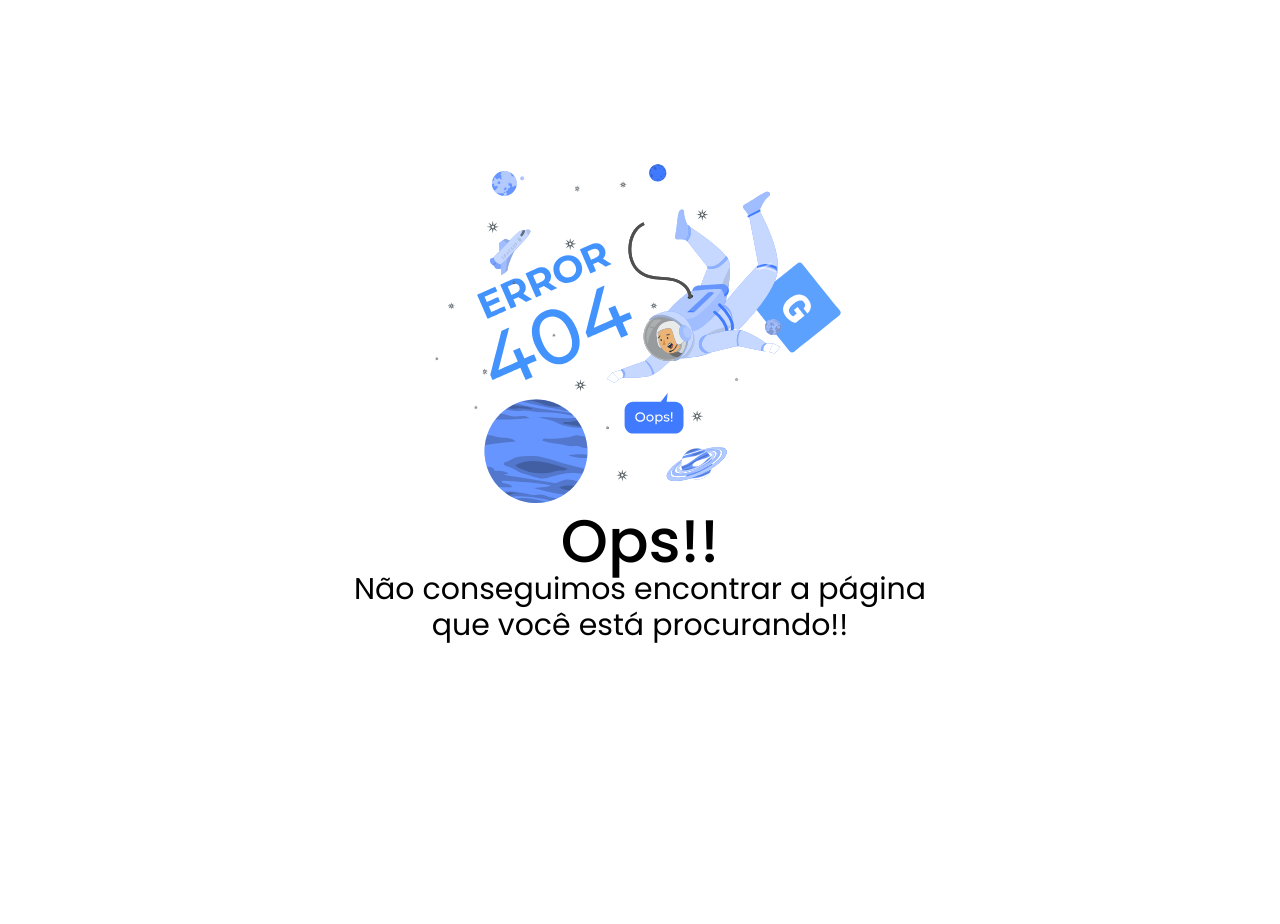
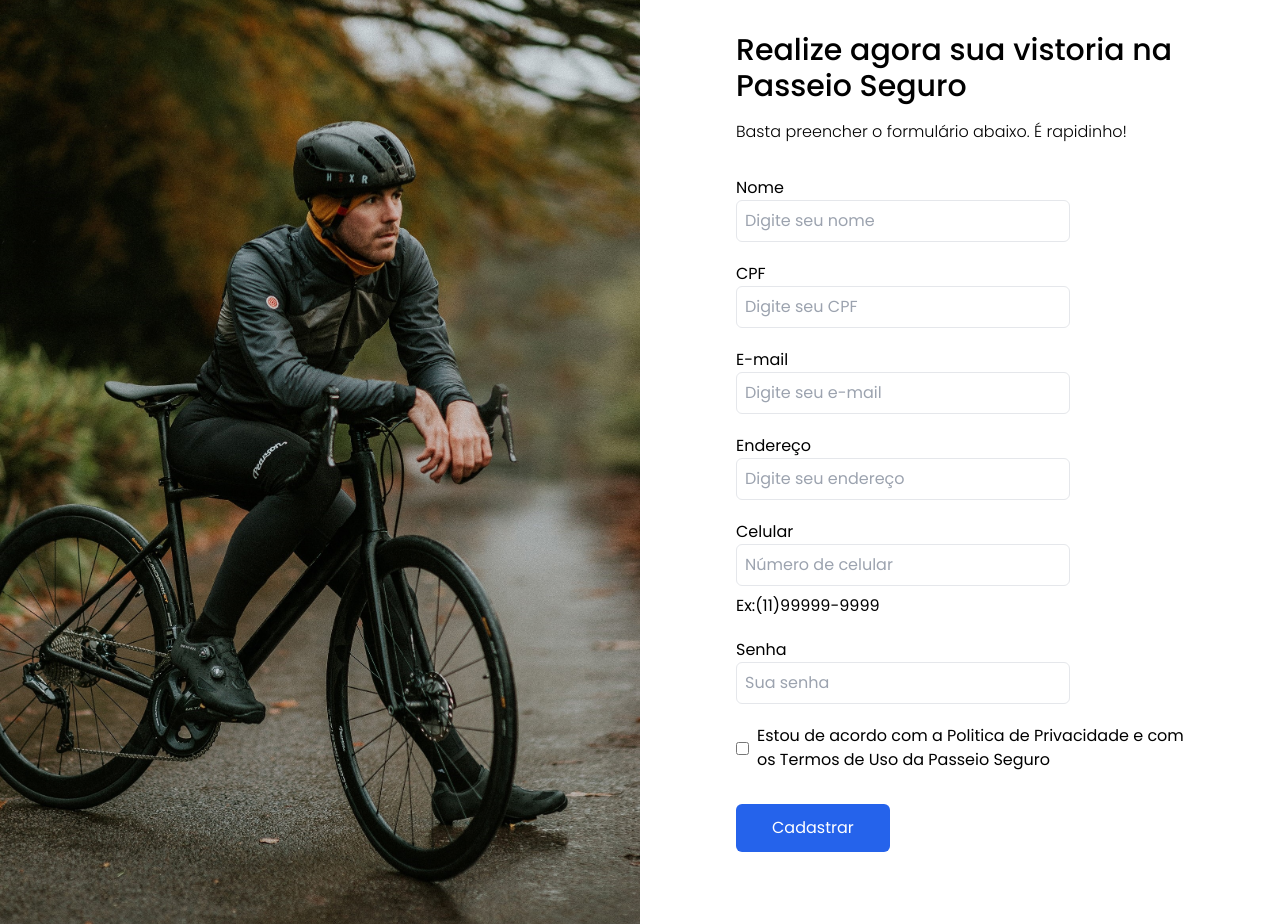
Before and after one commit to biancaroman/Passeio_Seguro, a Next.js app: page /cadastro in a window 1280 px wide. Before the commit this address had no page. Before the commit the page ends 800 px from the top, so only its background shows below. Built offline with nearby package versions, Linux system fonts and the light colour scheme.

Commit message:
feat: added page cadastro

```diff
--- /dev/null
+++ b/src/app/cadastro/page.jsx
@@ -0,0 +1,58 @@
+import Link from 'next/link';
+import Image from "next/image";
+
+import backgroundImage from "@/app/assets/img/BgCadastro.jpg";
+
+export default function Cadastro() {
+  return (
+    <div className="flex h-full">
+      <section className="w-1/2 relative">
+        <div className="h-full">
+          <Image src={backgroundImage} alt="Background Image" layout="fill" objectFit="cover" />
+        </div>
+      </section>
+      <section className="w-1/2 p-8 relative">
+        <form className="max-w-md mx-auto h-full flex flex-col justify-center">
+          <h1 className='text-3xl font-medium mb-4'>Realize agora sua vistoria na Passeio Seguro</h1>
+          <h3 className='font-light mb-8'>Basta preencher o formulário abaixo. É rapidinho!</h3>
+          <div className="mb-5 ">
+            <label htmlFor="nome" className="block text-left ">Nome</label>
+            <input type="text" id="nome" placeholder="Digite seu nome" className="border rounded-md p-2"/>
+          </div>
+          <div className="mb-5">
+            <label htmlFor="cpf" className="block text-left">CPF</label>
+            <input type="text" id="cpf" placeholder="Digite seu CPF" className="border rounded-md p-2" />
+          </div>
+          <div className="mb-5">
+            <label htmlFor="e-mail" className="block text-left">E-mail</label>
+            <input type="email" name='email' id="e-mail" placeholder="Digite seu e-mail" className="border rounded-md p-2" />
+          </div>
+          <div className="mb-5">
+            <label htmlFor="endereco" className="block text-left">Endereço</label>
+            <input type="text" id="endereco" placeholder="Digite seu endereço" className="border rounded-md p-2" />
+          </div>
+          <div className="mb-5">
+            <label htmlFor="celular" className="block text-left">Celular</label>
+            <input type="tel" name='celular' id="celular" placeholder="Número de celular" className="border rounded-md p-2 mb-2" />
+            <p>Ex:(11)99999-9999</p>
+          </div>
+          <div className="mb-5">
+            <label htmlFor="senha" className="block text-left">Senha</label>
+            <input type="password" name='senha' id="senha" placeholder="Sua senha" className="border rounded-md p-2" />
+          </div>
+          <div className="mb-8 flex items-center">
+            <input type="checkbox" name="Termos" id="Termos" className="mr-2" />
+            <label htmlFor="Termos" className="flex items-center">
+              <p>Estou de acordo com a Politica de Privacidade e com os Termos de Uso da Passeio Seguro</p>
+            </label>
+          </div>
+          <div className="mb-10">
+            <button className="bg-blue-600 text-white px-9 py-3 rounded-md">
+              <Link href="/login">Cadastrar</Link>
+            </button>
+          </div>
+        </form>
+      </section>
+    </div>
+  );
+}
--- a/src/app/page.js
+++ b/src/app/page.js
@@ -1,6 +1,6 @@
 import { Header } from "@/app/components/Header";
 import Footer from "./components/Footer";
-import Inicio from "./inicio";
+import Inicio from "./inicio/page";
 
 export default function Home() {
   return (
```
Also changed, not shown: src/app/assets/img/BgCadastro.jpg (added), src/app/inicio/page.jsx (renamed from src/app/inicio/index.jsx).
